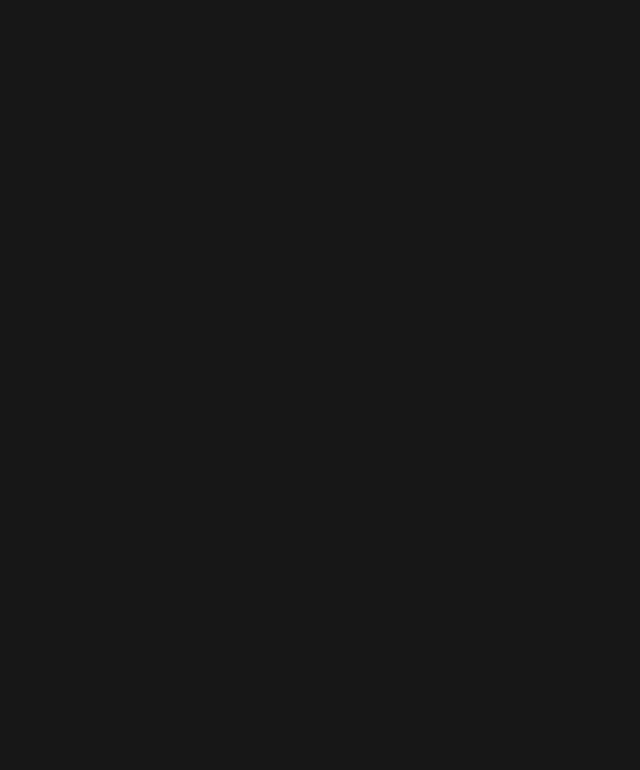
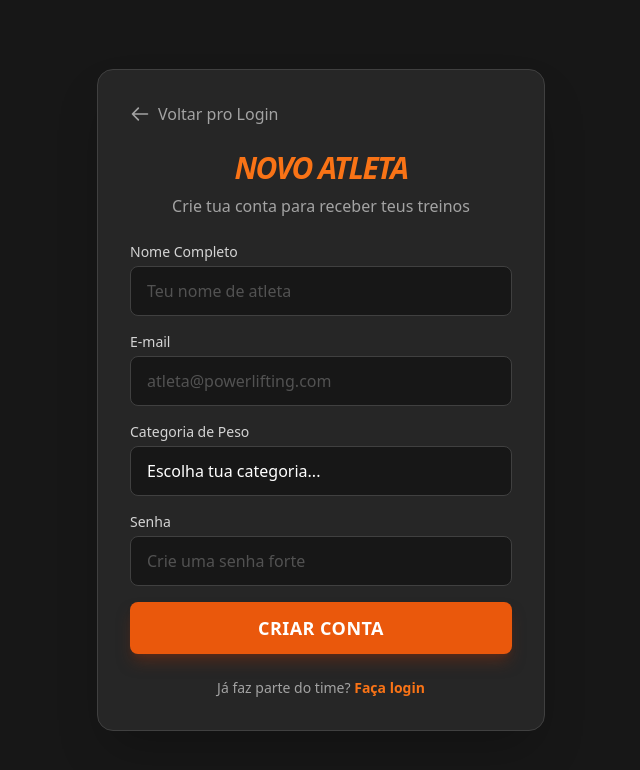
Before and after one commit to carlosbranga/powerlifting-app-frontend, an Angular app: page /cadastro in a window 1280 px wide. Before the commit this address led to /. Shown: the top 770 px of the page, without its empty margins (319-959 px from the left). Built offline with nearby package versions, Linux system fonts and the light colour scheme.

Commit message:
feat: layout tela de login

```diff
--- a/angular.json
+++ b/angular.json
@@ -7,7 +7,9 @@
       "projectType": "application",
       "schematics": {
         "@schematics/angular:component": {
-          "style": "scss"
+          "style": "scss",
+          "inlineStyle": true,
+          "skipTests": true
         }
       },
       "root": "",
@@ -18,9 +20,7 @@
           "builder": "@angular/build:application",
           "options": {
             "browser": "src/main.ts",
-            "polyfills": [
-              "zone.js"
-            ],
+            "polyfills": ["zone.js"],
             "tsConfig": "tsconfig.app.json",
             "inlineStyleLanguage": "scss",
             "assets": [
@@ -29,9 +29,7 @@
                 "input": "public"
               }
             ],
-            "styles": [
-              "src/styles.scss"
-            ]
+            "styles": ["src/styles.scss"]
           },
           "configurations": {
             "production": {
@@ -59,6 +57,9 @@
         },
         "serve": {
           "builder": "@angular/build:dev-server",
+          "options": {
+            "port": 4201
+          },
           "configurations": {
             "production": {
               "buildTarget": "powerlifting-app:build:production"
@@ -75,10 +76,7 @@
         "test": {
           "builder": "@angular/build:karma",
           "options": {
-            "polyfills": [
-              "zone.js",
-              "zone.js/testing"
-            ],
+            "polyfills": ["zone.js", "zone.js/testing"],
             "tsConfig": "tsconfig.spec.json",
             "inlineStyleLanguage": "scss",
             "assets": [
@@ -87,12 +85,13 @@
                 "input": "public"
               }
             ],
-            "styles": [
-              "src/styles.scss"
-            ]
+            "styles": ["src/styles.scss"]
           }
         }
       }
     }
+  },
+  "cli": {
+    "analytics": false
   }
 }
--- a/src/app/app.html
+++ b/src/app/app.html
@@ -1 +1,2 @@
-<router-outlet></router-outlet>
+<router-outlet>
+</router-outlet>
--- a/src/app/app.routes.ts
+++ b/src/app/app.routes.ts
@@ -1,3 +1,9 @@
 import { Routes } from '@angular/router';
+import { Login } from './pages/login/login';
+import { Register } from './pages/register/register';
 
-export const routes: Routes = [];
+export const routes: Routes = [
+  { path: '', redirectTo: '/login', pathMatch: 'full' },
+  { path: 'login', component: Login },
+  { path: 'cadastro', component: Register },
+];
--- a/src/app/pages/login/login.html
+++ b/src/app/pages/login/login.html
@@ -1 +1,72 @@
-<p>login works!</p>
+<div class="min-h-screen bg-neutral-900 flex items-center justify-center p-4 font-sans">
+
+    <div class="bg-neutral-800 p-8 rounded-2xl shadow-2xl w-full max-w-md border border-neutral-700">
+
+        <div class="text-center mb-8">
+            <h1 class="text-4xl font-black text-orange-500 italic tracking-tighter uppercase">
+                Powerlifting
+            </h1>
+            <p class="text-neutral-400 mt-2 font-medium">Software pra controlar seus treinos</p>
+        </div>
+
+        <button
+            class="w-full flex items-center justify-center gap-3 bg-white text-neutral-900 font-bold py-3 px-4 rounded-lg hover:bg-gray-200 transition-colors duration-200 shadow-md">
+            <svg class="w-5 h-5" viewBox="0 0 24 24" fill="none" xmlns="http://www.w3.org/2000/svg">
+                <path
+                    d="M22.56 12.25c0-.78-.07-1.53-.2-2.25H12v4.26h5.92c-.26 1.37-1.04 2.53-2.21 3.31v2.77h3.57c2.08-1.92 3.28-4.74 3.28-8.09z"
+                    fill="#4285F4" />
+                <path
+                    d="M12 23c2.97 0 5.46-.98 7.28-2.66l-3.57-2.77c-.98.66-2.23 1.06-3.71 1.06-2.86 0-5.29-1.93-6.16-4.53H2.18v2.84C3.99 20.53 7.7 23 12 23z"
+                    fill="#34A853" />
+                <path
+                    d="M5.84 14.09c-.22-.66-.35-1.36-.35-2.09s.13-1.43.35-2.09V7.07H2.18C1.43 8.55 1 10.22 1 12s.43 3.45 1.18 4.93l2.85-2.22.81-.62z"
+                    fill="#FBBC05" />
+                <path
+                    d="M12 5.38c1.62 0 3.06.56 4.21 1.64l3.15-3.15C17.45 2.09 14.97 1 12 1 7.7 1 3.99 3.47 2.18 7.07l3.66 2.84c.87-2.6 3.3-4.53 6.16-4.53z"
+                    fill="#EA4335" />
+            </svg>
+            Entrar com o Google
+        </button>
+
+        <div class="flex items-center my-6">
+            <div class="flex-grow border-t border-neutral-600"></div>
+            <span class="px-3 text-neutral-400 text-sm font-semibold">OU</span>
+            <div class="flex-grow border-t border-neutral-600"></div>
+        </div>
+
+        <form class="space-y-5">
+
+            <div>
+                <label for="email" class="block text-sm font-medium mb-1 text-neutral-300">E-mail</label>
+                <input type="email" id="email" placeholder="atleta@powerlifting.com"
+                    class="w-full px-4 py-3 bg-neutral-900 border border-neutral-700 rounded-lg text-white placeholder-neutral-600 focus:outline-none focus:border-orange-500 focus:ring-1 focus:ring-orange-500 transition-colors">
+            </div>
+
+            <div>
+                <div class="flex justify-between items-center mb-1">
+                    <label for="password" class="block text-sm font-medium text-neutral-300">Senha</label>
+                    <a href="#" class="text-xs text-orange-500 hover:text-orange-400 hover:underline">Esqueceu?</a>
+                </div>
+                <input type="password" id="password" placeholder="Sua senha de acesso"
+                    class="w-full px-4 py-3 bg-neutral-900 border border-neutral-700 rounded-lg text-white placeholder-neutral-600 focus:outline-none focus:border-orange-500 focus:ring-1 focus:ring-orange-500 transition-colors">
+            </div>
+
+            <button type="button"
+                class="w-full mt-4 py-3 px-4 bg-orange-600 hover:bg-orange-500 text-white font-black text-lg rounded-lg uppercase tracking-wide transition-colors duration-200 shadow-lg shadow-orange-900/50">
+                Entrar
+            </button>
+
+        </form>
+
+        <div class="text-center mt-8">
+            <p class="text-sm text-neutral-400">
+                Primeira vez na plataforma?
+                <a routerLink="/cadastro"
+                    class="text-orange-500 font-bold hover:text-orange-400 hover:underline transition-colors cursor-pointer">
+                    Crie uma conta
+                </a>
+            </p>
+        </div>
+
+    </div>
+</div>
--- /dev/null
+++ b/src/app/pages/register/register.html
@@ -0,0 +1,76 @@
+<div class="min-h-screen bg-neutral-900 flex items-center justify-center p-4 font-sans">
+
+    <div class="bg-neutral-800 p-8 rounded-2xl shadow-2xl w-full max-w-md border border-neutral-700">
+
+        <button (click)="voltar()"
+            class="text-neutral-400 hover:text-orange-500 flex items-center gap-2 mb-6 transition-colors w-fit font-medium cursor-pointer">
+            <svg class="w-5 h-5" fill="none" stroke="currentColor" viewBox="0 0 24 24">
+                <path stroke-linecap="round" stroke-linejoin="round" stroke-width="2" d="M10 19l-7-7m0 0l7-7m-7 7h18">
+                </path>
+            </svg>
+            Voltar pro Login
+        </button>
+
+        <div class="text-center mb-6">
+            <h2 class="text-3xl font-black text-orange-500 italic tracking-tighter uppercase">
+                Novo Atleta
+            </h2>
+            <p class="text-neutral-400 mt-2 font-medium">Crie tua conta para receber teus treinos</p>
+        </div>
+
+        <form class="space-y-4">
+
+            <div>
+                <label for="name" class="block text-sm font-medium mb-1 text-neutral-300">Nome Completo</label>
+                <input type="text" id="name" placeholder="Teu nome de atleta"
+                    class="w-full px-4 py-3 bg-neutral-900 border border-neutral-700 rounded-lg text-white placeholder-neutral-600 focus:outline-none focus:border-orange-500 focus:ring-1 focus:ring-orange-500 transition-colors">
+            </div>
+
+            <div>
+                <label for="email" class="block text-sm font-medium mb-1 text-neutral-300">E-mail</label>
+                <input type="email" id="email" placeholder="atleta@powerlifting.com"
+                    class="w-full px-4 py-3 bg-neutral-900 border border-neutral-700 rounded-lg text-white placeholder-neutral-600 focus:outline-none focus:border-orange-500 focus:ring-1 focus:ring-orange-500 transition-colors">
+            </div>
+
+            <div>
+                <label for="weight-class" class="block text-sm font-medium mb-1 text-neutral-300">Categoria de
+                    Peso</label>
+                <select id="weight-class"
+                    class="w-full px-4 py-3 bg-neutral-900 border border-neutral-700 rounded-lg text-white focus:outline-none focus:border-orange-500 focus:ring-1 focus:ring-orange-500 transition-colors appearance-none">
+                    <option value="" disabled selected>Escolha tua categoria...</option>
+                    <option value="59">Até 59 kg</option>
+                    <option value="66">Até 66 kg</option>
+                    <option value="74">Até 74 kg</option>
+                    <option value="83">Até 83 kg</option>
+                    <option value="93">Até 93 kg</option>
+                    <option value="105">Até 105 kg</option>
+                    <option value="120">Até 120 kg</option>
+                    <option value="120+">+ 120 kg (Pesadão)</option>
+                </select>
+            </div>
+
+            <div>
+                <label for="password" class="block text-sm font-medium mb-1 text-neutral-300">Senha</label>
+                <input type="password" id="password" placeholder="Crie uma senha forte"
+                    class="w-full px-4 py-3 bg-neutral-900 border border-neutral-700 rounded-lg text-white placeholder-neutral-600 focus:outline-none focus:border-orange-500 focus:ring-1 focus:ring-orange-500 transition-colors">
+            </div>
+
+            <button type="button" (click)="criarConta()"
+                class="w-full mt-6 py-3 px-4 bg-orange-600 hover:bg-orange-500 text-white font-black text-lg rounded-lg uppercase tracking-wide transition-colors duration-200 shadow-lg shadow-orange-900/50">
+                Criar Conta
+            </button>
+
+        </form>
+
+        <div class="text-center mt-6">
+            <p class="text-sm text-neutral-400">
+                Já faz parte do time?
+                <a routerLink="/login"
+                    class="text-orange-500 font-bold hover:text-orange-400 hover:underline transition-colors cursor-pointer">
+                    Faça login
+                </a>
+            </p>
+        </div>
+
+    </div>
+</div>
--- /dev/null
+++ b/src/app/pages/register/register.ts
@@ -0,0 +1,22 @@
+import { Component, inject } from '@angular/core';
+import { Router, RouterLink } from '@angular/router';
+
+@Component({
+  selector: 'app-register',
+  imports: [RouterLink],
+  templateUrl: './register.html',
+})
+export class Register {
+  private router = inject(Router);
+
+  criarConta() {
+    console.log('Preparando a ficha do monstro...');
+
+    alert('Atleta cadastrado com sucesso!');
+    this.router.navigate(['/login']);
+  }
+
+  voltar() {
+    this.router.navigate(['/login']);
+  }
+}
```
Also changed, not shown: src/app/pages/login/login.ts (+3 -5 lines).
